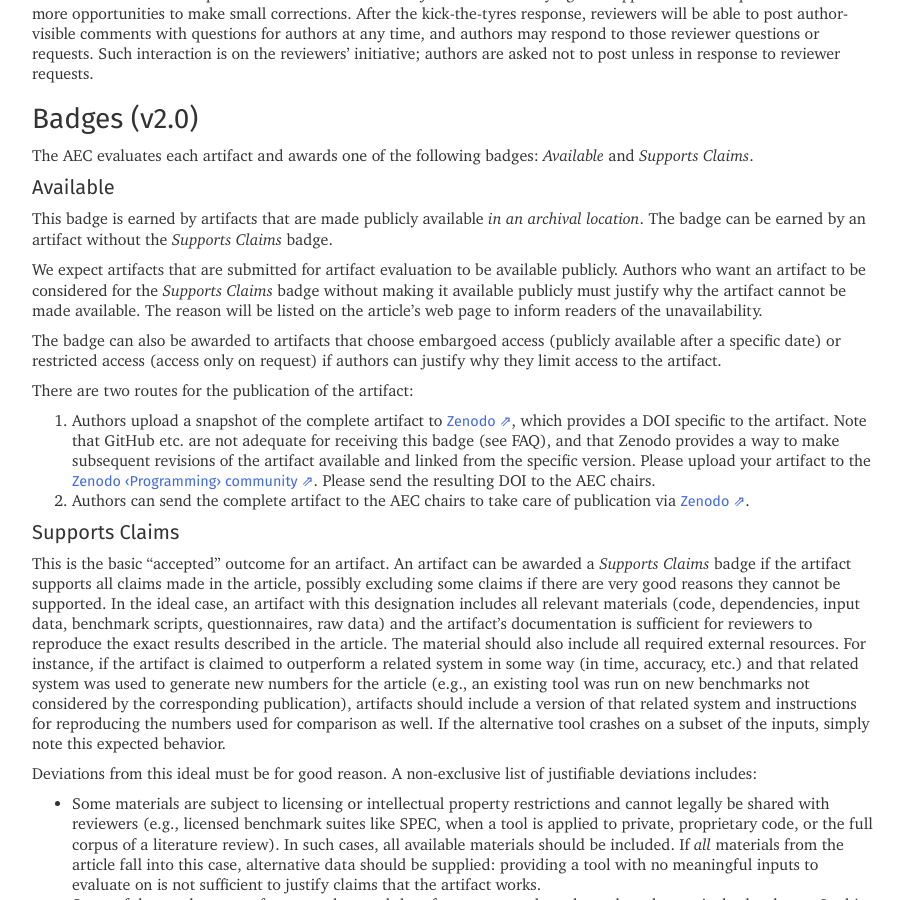
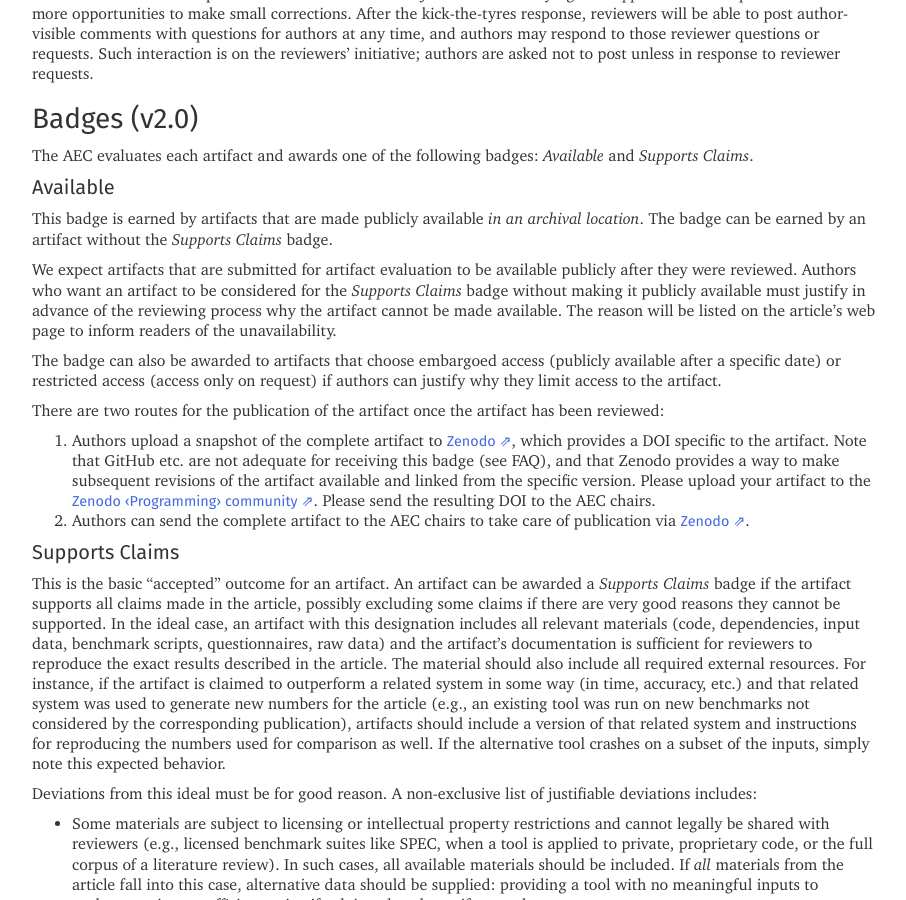
Before and after one commit to programming-journal/programming-journal.github.io, a Jekyll site: the page built from artifact-evaluation/index.markdown, in a window 1280 px wide and 900 px high, scrolled down 1180 px. Shown: the whole window, without its empty margins (38-944 px from the left). Built offline with Jekyll 4.4.1, drawn with Linux system fonts in a browser that asks for light colours.

Commit message:
Clarifications regarding the Available badge for artifacts

```diff
--- a/artifact-evaluation/index.markdown
+++ b/artifact-evaluation/index.markdown
@@ -51,13 +51,13 @@ The AEC evaluates each artifact and awards one of the following badges: _Availab
 This badge is earned by artifacts that are made publicly available _in an archival location_.
 The badge can be earned by an artifact without the _Supports Claims_ badge.
 
-We expect artifacts that are submitted for artifact evaluation to be available publicly.
-Authors who want an artifact to be considered for the _Supports Claims_ badge without making it available publicly must justify why the artifact cannot be made available.
+We expect artifacts that are submitted for artifact evaluation to be available publicly after they were reviewed.
+Authors who want an artifact to be considered for the _Supports Claims_ badge without making it publicly available must justify in advance of the reviewing process why the artifact cannot be made available.
 The reason will be listed on the article's web page to inform readers of the unavailability.
 
 The badge can also be awarded to artifacts that choose embargoed access (publicly available after a specific date) or restricted access (access only on request) if authors can justify why they limit access to the artifact.
 
-There are two routes for the publication of the artifact:
+There are two routes for the publication of the artifact once the artifact has been reviewed:
 
 1.  Authors upload a snapshot of the complete artifact to [Zenodo](https://zenodo.org/), which provides a DOI specific to the artifact. Note that GitHub etc. are not adequate for receiving this badge (see FAQ), and that Zenodo provides a way to make subsequent revisions of the artifact available and linked from the specific version. Please upload your artifact to the [Zenodo ‹Programming› community](https://zenodo.org/communities/programming/). Please send the resulting DOI to the AEC chairs.
 2.  Authors can send the complete artifact to the AEC chairs to take care of publication via [Zenodo](https://zenodo.org/).
```
